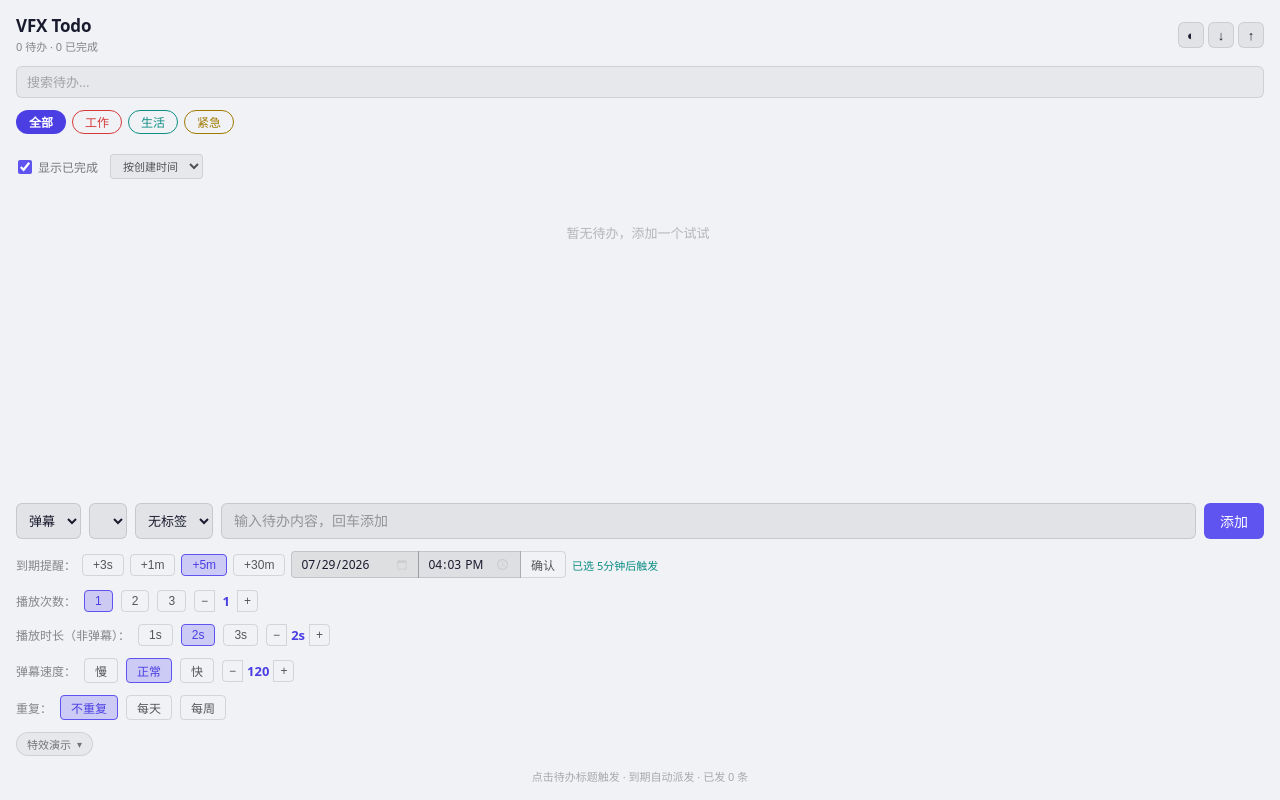
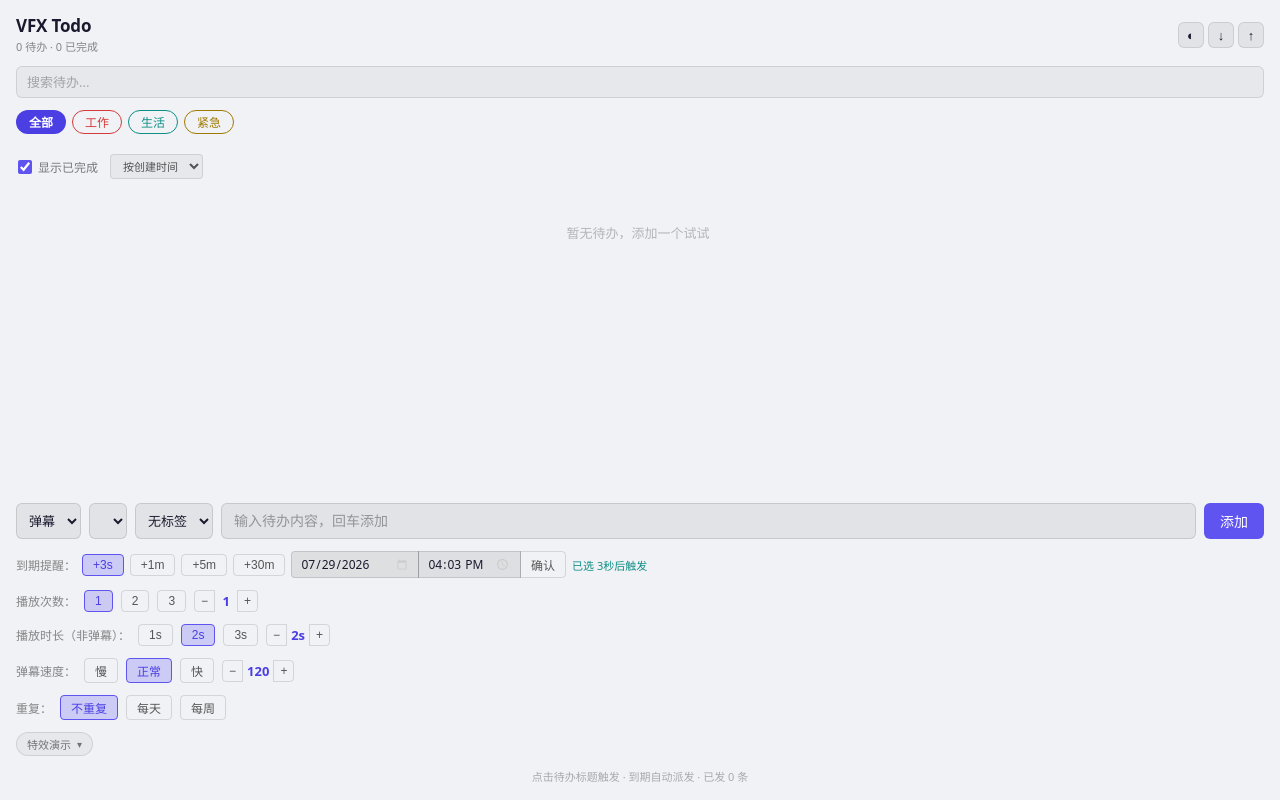
Before and after one commit to bayernjf/vfx-todo, a React (Vite) app: page / in a window 1280 px wide. Built offline with nearby package versions, Linux system fonts and the light colour scheme.

Commit message:
debug: set default due time to 3 seconds for testing
BLOCKER: revert to 300 before production launch.
Default dueInSecs changed from 300 to 3 for fast debugging.
Update tests to match the new default countdown.

```diff
--- a/src/App.tsx
+++ b/src/App.tsx
@@ -655,7 +655,8 @@ function TodoItem({
 function App() {
   const [todos, setTodos] = useState<Todo[]>([]);
   const [input, setInput] = useState("");
-  const [dueInSecs, setDueInSecs] = useState<number | null>(300);
+  // BLOCKER: revert to 300 before production launch
+  const [dueInSecs, setDueInSecs] = useState<number | null>(3);
   const [customDue, setCustomDue] = useState("");
   const [customDate, setCustomDate] = useState(defaultDueDateString());
   const [customTime, setCustomTime] = useState(defaultDueTimeString());
@@ -857,7 +858,8 @@ function App() {
     });
     setTodos((prev) => [...prev, todo]);
     setInput("");
-    setDueInSecs(300); // 维持默认时长，下次新建仍带 5 分钟到期
+    // BLOCKER: revert to 300 before production launch
+    setDueInSecs(3);
     setCustomDue("");
     setCustomDate(defaultDueDateString());
     setCustomTime(defaultDueTimeString());
```
Also changed, not shown: 1 other file (tests, documents, lock files or other folders).
